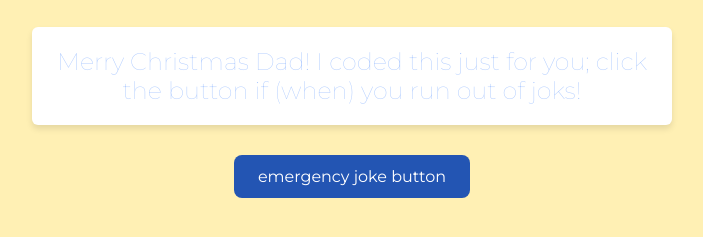
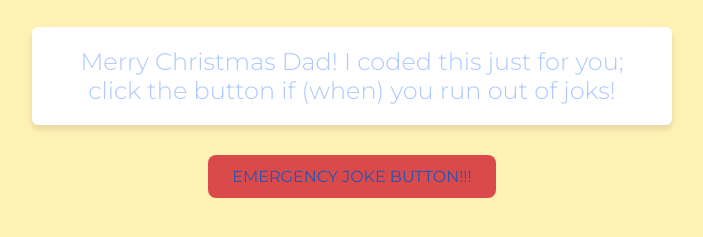
Before and after one commit to hoped892/between-me-and-dad, a plain HTML site: page index.html in a window 1280 px wide. Shown: the part 119-356 px from the top of the page, without its empty margins (288-991 px from the left). Drawn offline with Linux system fonts and the light colour scheme; a web font is replaced by a local one.

Commit message:
Update index.html

```diff
--- a/index.html
+++ b/index.html
@@ -25,7 +25,7 @@
   #joke {
     font-family: 'Montserrat', serif;
     color: #ACC9FF;
-    font-weight: 100;
+    font-weight: 300;
     font-size: 1.5rem;
     margin: 30px auto;
     max-width: 600px;
@@ -42,8 +42,8 @@
     cursor: pointer;
     border: none;
     border-radius: 8px;
-    background-color: #2355b3;
-    color: white;
+    background-color: #DB4A4A;
+    color: #2355b3;
     transition: background-color 0.3s ease;
   }
 
@@ -58,7 +58,7 @@
     <div id="joke">
       Merry Christmas Dad! I coded this just for you; click the button if (when) you run out of joks!
     </div>
-    <button id="jokeButton">emergency joke button</button>
+    <button id="jokeButton">EMERGENCY JOKE BUTTON!!!</button>
 
     <script>
       const jokeDiv = document.getElementById("joke");
```
